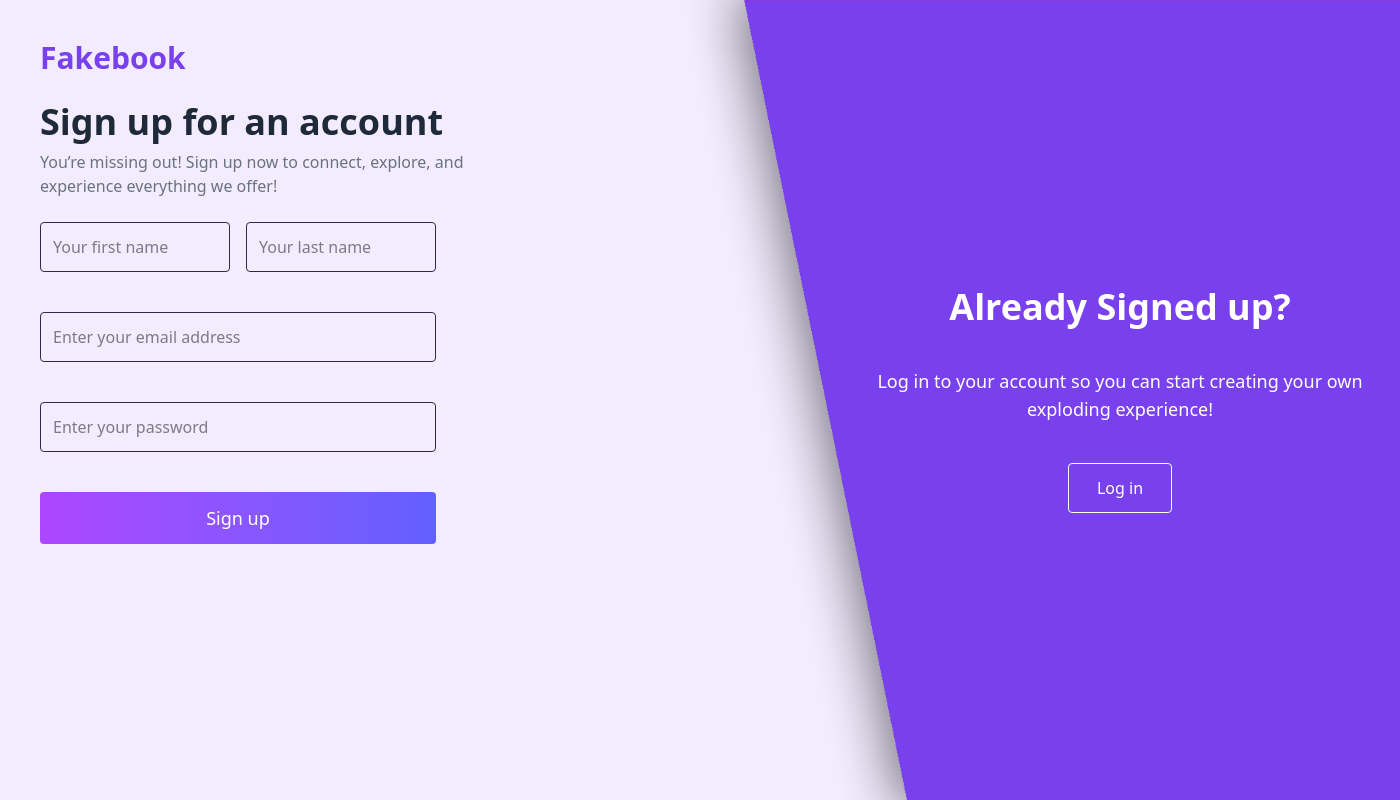
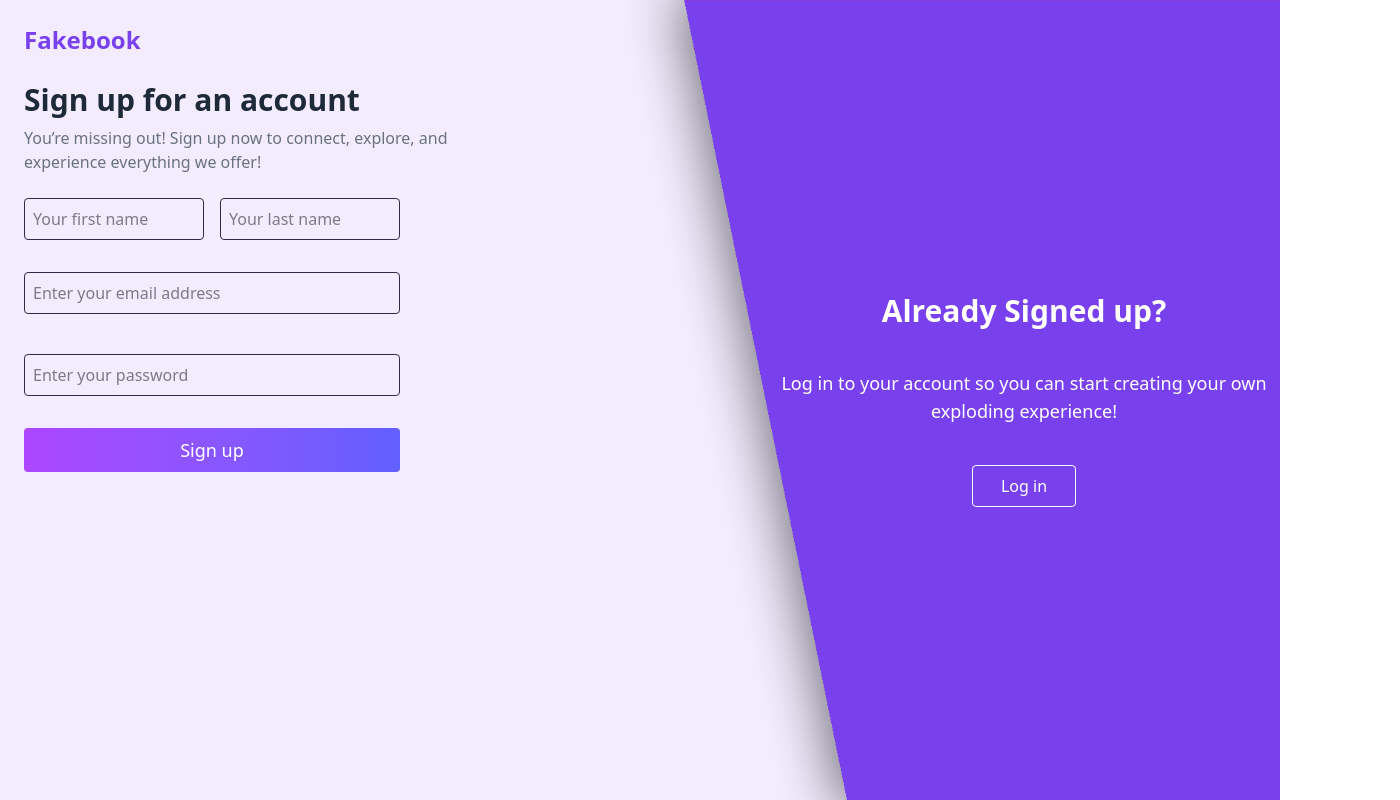
Before and after one commit to hwHoai/fakebook, a React (Vite) app in the folder fe/: page /register in a window 1280 px wide. Shown: the whole page, 1400 px wide, since content can reach past the window. Built offline with nearby package versions, Linux system fonts and the light colour scheme.

Commit message:
Create Login Page

```diff
--- a/fe/src/screen/login/LoginPage.jsx
+++ b/fe/src/screen/login/LoginPage.jsx
@@ -1,3 +1,81 @@
+import { useState } from 'react';
+import { BRAND_NAME } from '../../constant/general';
+import { Link } from 'react-router';
+import { Eye, EyeOff } from 'lucide-react';
+import login_background from '../../assets/img/login_background.png';
+
 export const LoginPage = () => {
-  <></>;
+  const [showPassword, setShowPassword] = useState(false);
+  return (
+    <div
+      className='flex h-screen w-full min-w-[800px] min-h-[500px] overflow-auto relative'
+      style={{
+        backgroundImage: `url(${login_background})`,
+        backgroundSize: 'cover',
+        backgroundPosition: 'center'
+      }}
+    >
+      <div className='text-2xl absolute top-6 left-6 font-semibold inline-block' style={{ color: '#fff' }}>
+        {BRAND_NAME}
+      </div>
+      <div className='w-[40%] p-10 flex flex-col items-center justify-center text-white '>
+        <h2 className='text-3xl font-semibold'>Dont Have an Account Yet?</h2>
+        <p className='mt-8 text-base text-center'>
+          Sign up today to connect with friends, share your moments, and stay updated with the latest trends. Join our
+          community and start your journey now!
+        </p>
+        <Link
+          to='/register'
+          className='mt-8 bg-[#7940ed] cursor-pointer text-white border-1 p-2 px-7 border-white rounded'
+        >
+          Sign up
+        </Link>
+      </div>
+
+      <div className='flex flex-col w-[60%] items-center justify-center min-h-screen '>
+        <div className='w-110'>
+          <h2 className='text-5xl font-bold text-gray-800'>Hello There</h2>
+          <p className='text-gray-600 text-base mt-2'>It's great to have you here.</p>
+          <p className='text-gray-600 text-base mt-1'>Log in to your account to continue!</p>
+        </div>
+        <div className='bg-white mt-6 p-6 rounded-lg shadow-lg w-110'>
+          <form className='mt-6'>
+            <div className='mb-4'>
+              <input
+                type='text'
+                placeholder='Email address or phone number'
+                className='w-full px-3 py-4 text-lg border rounded-lg focus:outline-none focus:ring-2 focus:ring-purple-500'
+              />
+            </div>
+            <div className='mb-4 relative'>
+              <input
+                type={showPassword ? 'text' : 'password'}
+                placeholder='Password'
+                className='w-full px-3 py-4 border rounded-lg focus:outline-none focus:ring-2 focus:ring-purple-500 pr-10'
+              />
+              <span
+                className='absolute inset-y-0 right-3 flex items-center text-gray-500 cursor-pointer'
+                onClick={() => setShowPassword(!showPassword)}
+              >
+                {showPassword ? <EyeOff size={20} /> : <Eye size={20} />}
+              </span>
+            </div>
+            <div className='flex mt-5 px-5 items-center justify-between text-sm text-gray-600'>
+              <label className='flex items-center  text-base'>
+                <input type='checkbox' className='mr-2' /> Remember me
+              </label>
+              <a href='#' className='text-blue-500 text-base hover:underline'>
+                Forgot password?
+              </a>
+            </div>
+            <div className='w-full mt-8 flex justify-center'>
+              <button className='w-4/5 py-2 bg-gradient-to-r cursor-pointer from-purple-600 to-purple-400 text-white rounded-lg hover:opacity-90'>
+                Log in
+              </button>
+            </div>
+          </form>
+        </div>
+      </div>
+    </div>
+  );
 };
--- a/fe/src/screen/register/RegisterPage.jsx
+++ b/fe/src/screen/register/RegisterPage.jsx
@@ -1,36 +1,37 @@
+import { Link } from 'react-router';
 import { BRAND_NAME } from '../../constant/general';
 import register_background from '../../assets/img/register_background.png';
 
 export const RegisterPage = () => {
   return (
     <div
-      className='flex h-screen w-full min-w-[1400px] min-h-[600px] overflow-auto'
+      className='flex h-screen w-full min-w-[800px] min-h-[500px] overflow-auto'
       style={{
         backgroundImage: `url(${register_background})`,
         backgroundSize: 'cover',
         backgroundPosition: 'center'
       }}
     >
-      <div className='w-[60%]  p-10 flex flex-col'>
-        <div className='text-3xl font-semibold inline-block' style={{ color: '#7940ed' }}>
+      <div className='w-[60%]  p-6 flex flex-col'>
+        <div className='text-2xl font-semibold inline-block' style={{ color: '#7940ed' }}>
           {BRAND_NAME}
         </div>
-        <h1 className='text-4xl font-bold text-gray-800 mt-6.5'>Sign up for an account</h1>
+        <h1 className='text-3xl font-bold text-gray-800 mt-6.5'>Sign up for an account</h1>
         <p className='text-gray-500 mt-2 max-w-md'>
           You’re missing out! Sign up now to connect, explore, and experience everything we offer!
         </p>
 
-        <div className='mt-6 space-y-10'>
+        <div className='mt-6 space-y-8'>
           <div className='flex gap-4'>
             <input
               type='text'
               placeholder='Your first name'
-              className='w-1/4 p-3  border-1 border-accent-light rounded'
+              className='w-1/4 p-2  border-1 border-accent-light rounded'
             />
             <input
               type='text'
               placeholder='Your last name'
-              className='w-1/4 p-3 border-1 border-accent-light rounded'
+              className='w-1/4 p-2 border-1 border-accent-light rounded'
             />
           </div>
 
@@ -38,12 +39,12 @@ export const RegisterPage = () => {
             <input
               type='email'
               placeholder='Enter your email address'
-              className='w-[calc(50%+1rem)] p-3 border-1 border-accent-light  rounded'
+              className='w-[calc(50%+1rem)] p-2 border-1 border-accent-light  rounded'
             />
             <input
               type='password'
               placeholder='Enter your password'
-              className='w-[calc(50%+1rem)] p-3 border-1 border-accent-light  rounded'
+              className='w-[calc(50%+1rem)] p-2 border-1 border-accent-light  rounded'
             />
           </div>
 
@@ -54,18 +55,23 @@ export const RegisterPage = () => {
             </p>
           </div> */}
 
-          <button className='w-[calc(50%+1rem)] bg-gradient-to-r from-purple-500 to-indigo-500 text-white p-3 text-lg rounded'>
+          <button className='w-[calc(50%+1rem)] cursor-pointer bg-gradient-to-r from-purple-500 to-indigo-500 text-white p-2 text-lg rounded'>
             Sign up
           </button>
         </div>
       </div>
 
       <div className='w-[40%]  flex flex-col items-center justify-center text-white '>
-        <h2 className='text-4xl font-semibold'>Already Signed up?</h2>
+        <h2 className='text-3xl font-semibold'>Already Signed up?</h2>
         <p className='mt-10 text-lg text-center'>
           Log in to your account so you can start creating your own exploding experience!
         </p>
-        <button className='mt-10 bg-[#7940ed] text-white border-1 p-3 px-7 border-white rounded'>Log in</button>
+        <Link
+          to='/login'
+          className='mt-10 bg-[#7940ed] cursor-pointer text-white border-1 p-2 px-7 border-white rounded'
+        >
+          Log in
+        </Link>
       </div>
     </div>
   );
```
